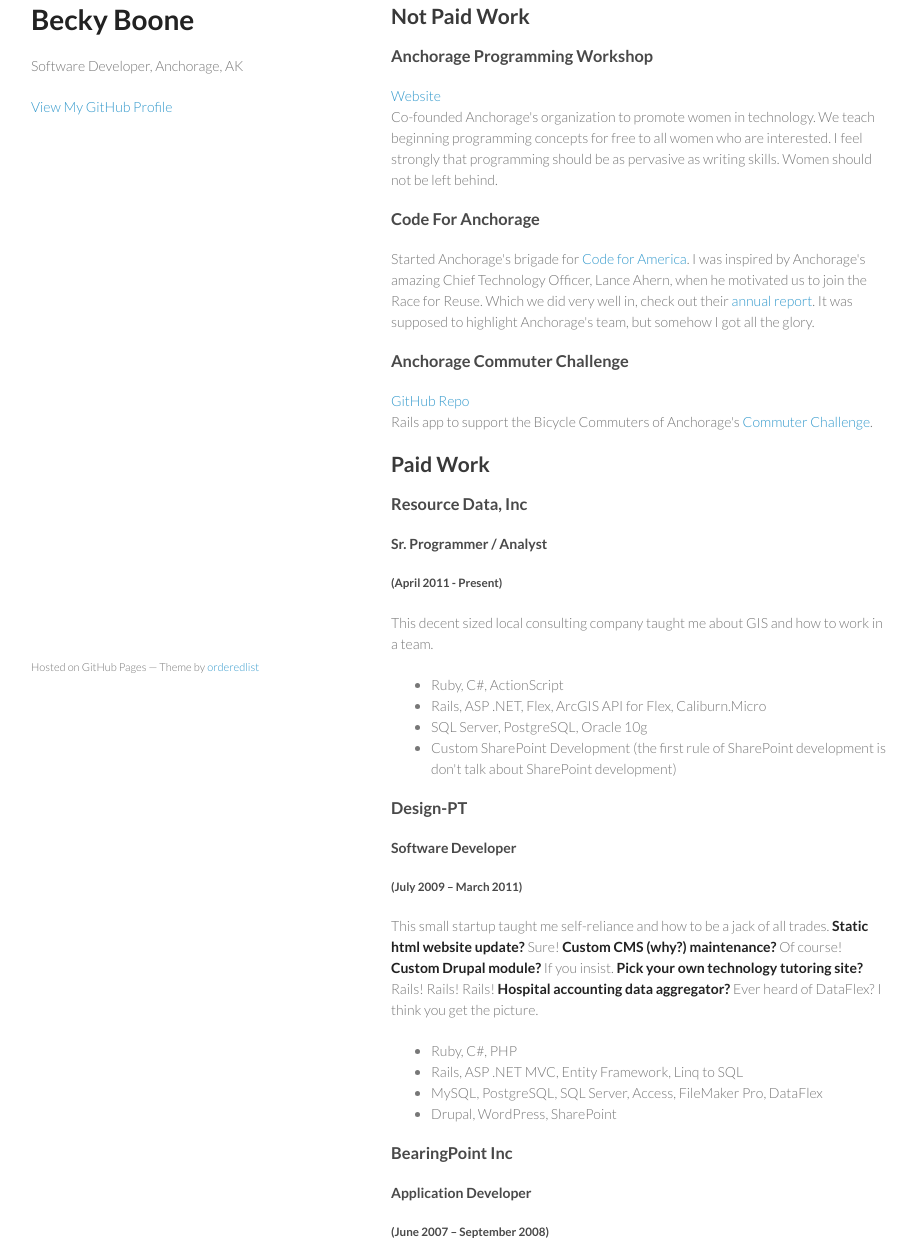
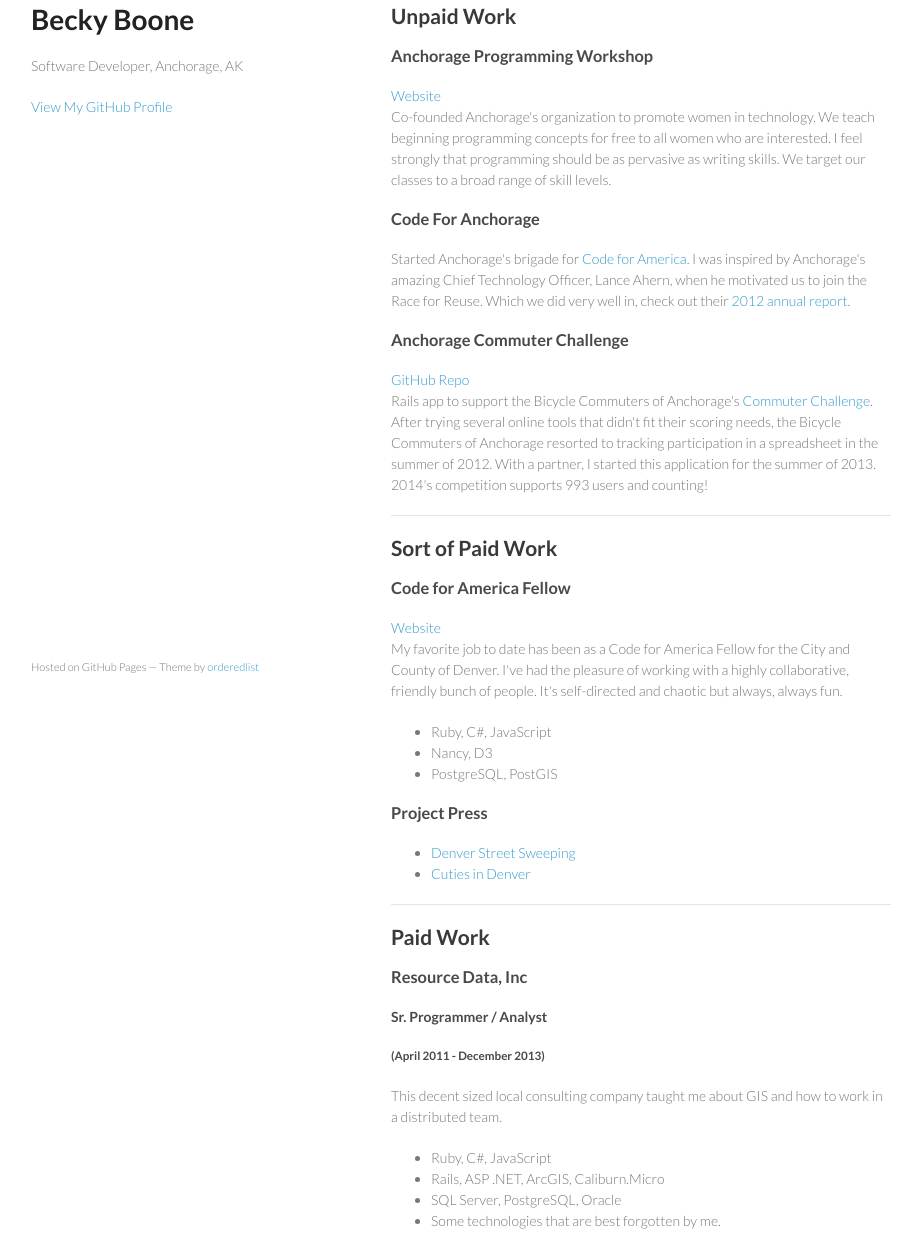
Before and after one commit to boonrs/boonrs.github.io, a plain HTML site: page index.html in a window 1280 px wide. Shown: the part 54-1298 px from the top of the page, without its empty margins (179-1101 px from the left). Drawn offline with Linux system fonts and the light colour scheme.

Commit message:
Update for 2014

```diff
--- a/index.html
+++ b/index.html
@@ -17,31 +17,54 @@
       <header>
         <h1>Becky Boone</h1>
         <p>Software Developer, Anchorage, AK</p>
-
-
         <p class="view"><a href="https://github.com/boonrs">View My GitHub Profile</a></p>
 
       </header>
       <section>
         <h2>
-<a name="not-paid-work" class="anchor" href="#not-paid-work"><span class="octicon octicon-link"></span></a>Not Paid Work</h2>
+<a name="not-paid-work" class="anchor" href="#not-paid-work"><span class="octicon octicon-link"></span></a>Unpaid Work</h2>
 
 <h3>
 <a name="anchorage-programming-workshop" class="anchor" href="#anchorage-programming-workshop"><span class="octicon octicon-link"></span></a>Anchorage Programming Workshop</h3>
 
-<p><a href="anchorageprogramming.org">Website</a><br>
-Co-founded Anchorage's organization to promote women in technology. We teach beginning programming concepts for free to all women who are interested. I feel strongly that programming should be as pervasive as writing skills. Women should not be left behind. </p>
+<p><a href="http://anchorageprogramming.org">Website</a><br>
+Co-founded Anchorage's organization to promote women in technology. We teach beginning programming concepts for free to all women who are interested. I feel strongly that programming should be as pervasive as writing skills. We target our classes to a broad range of skill levels. </p>
 
 <h3>
 <a name="code-for-anchorage" class="anchor" href="#code-for-anchorage"><span class="octicon octicon-link"></span></a>Code For Anchorage</h3>
 
-<p>Started Anchorage's brigade for <a href="codeforamerica.com">Code for America</a>. I was inspired by Anchorage's amazing Chief Technology Officer, Lance Ahern, when he motivated us to join the Race for Reuse. Which we did very well in, check out their <a href="http://annual.codeforamerica.org/">annual report</a>. It was supposed to highlight Anchorage's team, but somehow I got all the glory.</p>
+<p>Started Anchorage's brigade for <a href="http://codeforamerica.com">Code for America</a>. I was inspired by Anchorage's amazing Chief Technology Officer, Lance Ahern, when he motivated us to join the Race for Reuse. Which we did very well in, check out their <a href="http://2012.codeforamerica.org">2012 annual report</a>.</p>
 
 <h3>
 <a name="anchorage-commuter-challenge" class="anchor" href="#anchorage-commuter-challenge"><span class="octicon octicon-link"></span></a>Anchorage Commuter Challenge</h3>
 
 <p><a href="https://github.com/ResourceDataInc/commuter_challenge">GitHub Repo</a><br>
-Rails app to support the Bicycle Commuters of Anchorage's <a href="commuterchallenge.bicycleanchorage.org">Commuter Challenge</a>.</p>
+Rails app to support the Bicycle Commuters of Anchorage's <a href="http://commuterchallenge.bicycleanchorage.org">Commuter Challenge</a>. After trying several online tools that didn't fit their scoring needs, the Bicycle Commuters of Anchorage resorted to tracking participation in a spreadsheet in the summer of 2012. With a partner, I started this application for the summer of 2013. 2014's competition supports 993 users and counting!</p>
+
+<hr>
+<h2>
+<a name="sort-of-paid-work" class="anchor" href="#sort-of-paid-work"><span class="octicon octicon-link"></span></a>Sort of Paid Work</h2>
+
+<h3>
+<a name="code-for-america" class="anchor" href="#code-for-america"><span class="octicon octicon-link"></span></a>Code for America Fellow</h3>
+
+<p><a href="http://codeforamerica.org/governments/denver/">Website</a><br>
+My favorite job to date has been as a Code for America Fellow for the City and County of Denver. I've had the pleasure of working with a highly collaborative, friendly bunch of people. It's self-directed and chaotic but always, always fun.
+</p>
+
+<ul>
+  <li>Ruby, C#, JavaScript</li>
+  <li>Nancy, D3</li>
+  <li>PostgreSQL, PostGIS</li>
+</ul>
+
+<h3>Project Press</h3>
+<ul>
+  <li><a href="http://www.govtech.com/data/Behind-the-Scenes-Code-For-America-Does-Denver.html">Denver Street Sweeping</a></li>
+  <li><a href="http://www.govtech.com/data/What-Open-Data-Can-is-Doing-for-Pets.html">Cuties in Denver</a></li>
+</ul>
+
+<hr>
 
 <h2>
 <a name="paid-work" class="anchor" href="#paid-work"><span class="octicon octicon-link"></span></a>Paid Work</h2>
@@ -53,15 +76,15 @@ Rails app to support the Bicycle Commuters of Anchorage's <a href="commuterchall
 <a name="sr-programmer--analyst" class="anchor" href="#sr-programmer--analyst"><span class="octicon octicon-link"></span></a>Sr. Programmer / Analyst</h4>
 
 <h5>
-<a name="april-2011---present" class="anchor" href="#april-2011---present"><span class="octicon octicon-link"></span></a>(April 2011 - Present)</h5>
+<a name="april-2011---present" class="anchor" href="#april-2011---present"><span class="octicon octicon-link"></span></a>(April 2011 - December 2013)</h5>
 
-<p>This decent sized local consulting company taught me about GIS and how to work in a team.</p>
+<p>This decent sized local consulting company taught me about GIS and how to work in a distributed team.</p>
 
 <ul>
-<li>Ruby, C#, ActionScript</li>
-<li>Rails, ASP .NET, Flex, ArcGIS API for Flex, Caliburn.Micro</li>
-<li>SQL Server, PostgreSQL, Oracle 10g</li>
-<li>Custom SharePoint Development (the first rule of SharePoint development is don't talk about SharePoint development)</li>
+<li>Ruby, C#, JavaScript</li>
+<li>Rails, ASP .NET, ArcGIS, Caliburn.Micro</li>
+<li>SQL Server, PostgreSQL, Oracle</li>
+<li>Some technologies that are best forgotten by me.</li>
 </ul><h3>
 <a name="design-pt" class="anchor" href="#design-pt"><span class="octicon octicon-link"></span></a>Design-PT</h3>
 
@@ -71,11 +94,11 @@ Rails app to support the Bicycle Commuters of Anchorage's <a href="commuterchall
 <h5>
 <a name="july-2009--march-2011" class="anchor" href="#july-2009--march-2011"><span class="octicon octicon-link"></span></a>(July 2009 – March 2011)</h5>
 
-<p>This small startup taught me self-reliance and how to be a jack of all trades. <strong>Static html website update?</strong> Sure! <strong>Custom CMS (why?) maintenance?</strong> Of course! <strong>Custom Drupal module?</strong> If you insist. <strong>Pick your own technology tutoring site?</strong> Rails! Rails! Rails! <strong>Hospital accounting data aggregator?</strong> Ever heard of DataFlex? I think you get the picture.</p>
+<p>This small startup taught me self-reliance and how to be a jack of all trades. <strong>Custom CMS (why?) maintenance?</strong> Of course! <strong>Custom Drupal module?</strong> If you insist. <strong>Pick your own technology tutoring site?</strong> Ok, rails it is. <strong>Hospital accounting data aggregator?</strong> Ever heard of DataFlex? I think you get the picture.</p>
 
 <ul>
-<li>Ruby, C#, PHP</li>
-<li>Rails, ASP .NET MVC, Entity Framework, Linq to SQL</li>
+<li>Ruby, C#, PHP, JavaScript</li>
+<li>Rails, ASP .NET MVC</li>
 <li>MySQL, PostgreSQL, SQL Server, Access, FileMaker Pro, DataFlex</li>
 <li>Drupal, WordPress, SharePoint</li>
 </ul><h3>
```
